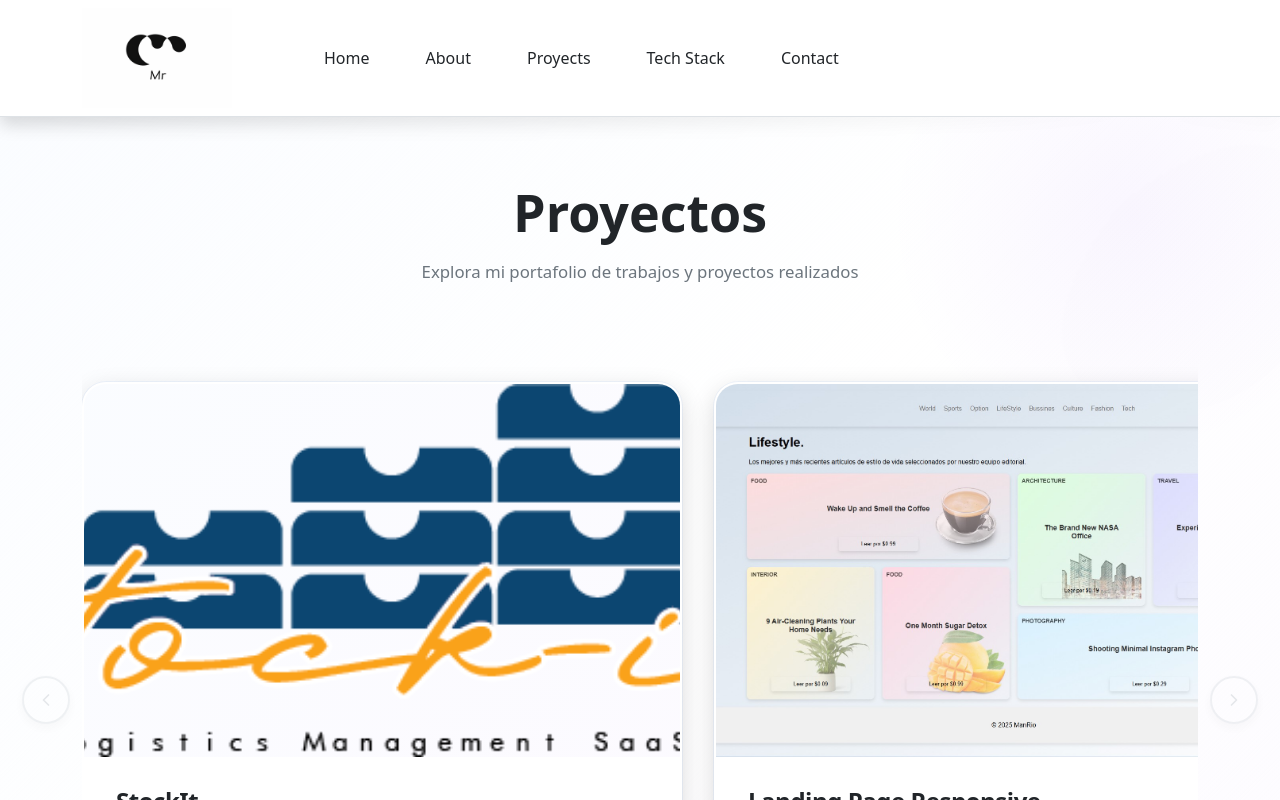
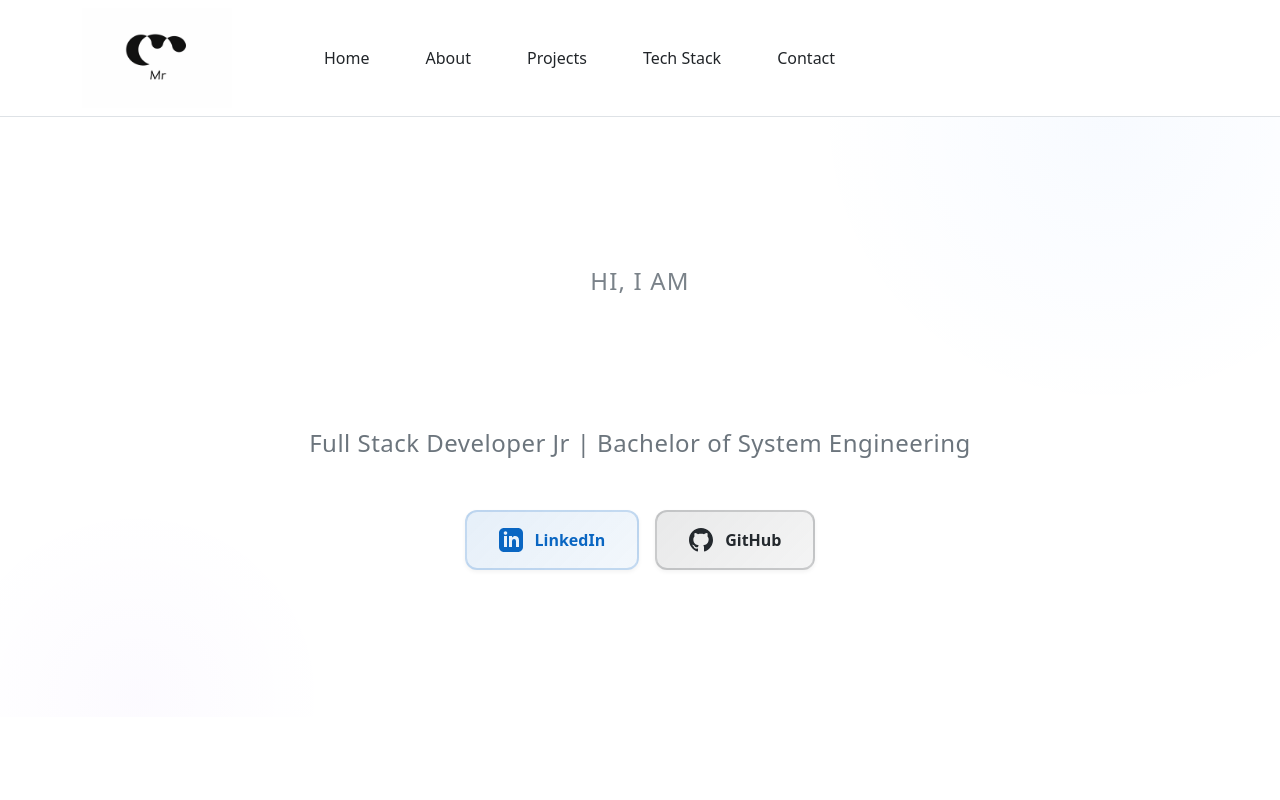
Before and after one commit to matiregalo/Portfolio, a React (Vite) app: page / in a window 1280 px wide. Built offline with nearby package versions, Linux system fonts and the light colour scheme.

Commit message:
Todo perfecto

```diff
--- a/src/App.jsx
+++ b/src/App.jsx
@@ -6,7 +6,7 @@ import Home from "./components/pages/Home/Home";
 import About from "./components/pages/About/About";
 import TechStack from "./components/pages/TechStack/TechStack";
 import Contact from "./components/pages/Contact/Contact";
-import Projects from "./components/proyects/Projects";
+import ProjectsListContainer from "./components/proyects/ProyectsListContainer";
 
 function App() {
   return (
@@ -14,9 +14,9 @@ function App() {
       <BrowserRouter>
         <NavBar />
         <Routes>
-          <Route path="/proyects" element={<Home />} />
+          <Route path="/" element={<Home />} />
           <Route path="/about" element={<About />} />
-          <Route path="/" element={<Projects />} />
+          <Route path="/projects" element={<ProjectsListContainer />} />
           <Route path="/techStack" element={<TechStack />} />
           <Route path="/contact" element={<Contact />} />
         </Routes>
--- a/src/components/layout/NavBar/NavBar.jsx
+++ b/src/components/layout/NavBar/NavBar.jsx
@@ -30,7 +30,11 @@ const NavBar = () => {
           >
             <ul className="navbar-nav me-auto mb-2 mb-lg-0">
               <li className="nav-item mx-2">
-                <Link className="nav-link text-dark" to="/proyects" id="link-home">
+                <Link
+                  className="nav-link text-dark"
+                  to="/"
+                  id="link-home"
+                >
                   Home
                 </Link>
               </li>
@@ -44,12 +48,8 @@ const NavBar = () => {
                 </Link>
               </li>
               <li className="nav-item mx-2">
-                <Link
-                  className="nav-link text-dark"
-                  to="/"
-                  id="link-proyects"
-                >
-                  Proyects
+                <Link className="nav-link text-dark" to="/projects" id="link-projects">
+                  Projects
                 </Link>
               </li>
               <li className="nav-item mx-2">
--- /dev/null
+++ b/src/components/proyects/Proyect/Proyect.jsx
@@ -0,0 +1,43 @@
+const Proyect = ({ project, className, dataLabel }) => {
+  return (
+    <div className={className} data-label={dataLabel}>
+      <div className="slide__content">
+        <div className="slide__image-wrapper">
+          <img
+            src={project.image}
+            alt={project.title}
+            loading="lazy"
+            onError={(e) => {
+              e.target.onerror = null;
+              e.target.src = "/logoMRTransparente.png";
+            }}
+          />
+        </div>
+        <div className="slide__info">
+          <h3 className="slide__title">{project.title}</h3>
+          <p className="slide__description">{project.description}</p>
+          <div className="slide__links">
+            <a
+              href={project.demoLink}
+              className="slide__btn slide__btn--demo"
+              target={project.external ? "_blank" : "_self"}
+              rel={project.external ? "noopener noreferrer" : undefined}
+            >
+              <span>Visit the website</span>
+            </a>
+            <a
+              href={project.codeLink}
+              className="slide__btn slide__btn--code"
+              target="_blank"
+              rel="noopener noreferrer"
+            >
+              <span>Code</span>
+            </a>
+          </div>
+        </div>
+      </div>
+    </div>
+  );
+};
+
+export default Proyect;
--- a/src/components/proyects/ProyectList.jsx
+++ b/src/components/proyects/ProyectList.jsx
@@ -1,6 +1,6 @@
 import "./projects.css";
 import { useState, useRef, useEffect } from "react";
-
+import Proyect from "./Proyect/Proyect";
 const ProyectList = ({ projects }) => {
   const carouselRef = useRef(null);
   const [currentSlide, setCurrentSlide] = useState(0);
@@ -20,7 +20,7 @@ const ProyectList = ({ projects }) => {
       setCanScrollRight(scrollLeft < scrollWidth - clientWidth - 10);
 
       // Detectar slide actual con mejor precisión
-      const slides = carousel.querySelectorAll('.carousel__slide');
+      const slides = carousel.querySelectorAll(".carousel__slide");
       if (slides.length === 0) return;
 
       // Centro del viewport
@@ -75,7 +75,7 @@ const ProyectList = ({ projects }) => {
     const carousel = carouselRef.current;
     if (!carousel) return;
 
-    const slides = carousel.querySelectorAll('.carousel__slide');
+    const slides = carousel.querySelectorAll(".carousel__slide");
     const targetSlide = slides[index];
 
     if (!targetSlide) return;
@@ -85,7 +85,7 @@ const ProyectList = ({ projects }) => {
     const slideWidth = targetSlide.offsetWidth;
 
     // Centrar el slide
-    const scrollPosition = slideLeft - (carouselWidth / 2) + (slideWidth / 2);
+    const scrollPosition = slideLeft - carouselWidth / 2 + slideWidth / 2;
 
     carousel.scrollTo({
       left: scrollPosition,
@@ -160,53 +160,16 @@ const ProyectList = ({ projects }) => {
           {/* Carrusel con scroll-snap */}
           <div
             ref={carouselRef}
-            className="carousel carousel--scroll-buttons carousel--scroll-markers carousel--inert"
+            className="carousel carousel--scroll-buttons carousel--scroll-markers"
           >
-            {projects.map((project, index) => (
-              <div
-                key={project.id}
-                className="carousel__slide"
-                data-label={`Slide ${index + 1}`}
-              >
-                <div className="slide__content">
-                  <div className="slide__image-wrapper">
-                    <img
-                      src={project.image}
-                      alt={project.title}
-                      loading="lazy"
-                      onError={(e) => {
-                        e.target.onerror = null;
-                        e.target.src = "/logoMRTransparente.png";
-                      }}
-                    />
-                  </div>
-                  <div className="slide__info">
-                    <h3 className="slide__title">{project.title}</h3>
-                    <p className="slide__description">{project.description}</p>
-                    <div className="slide__links">
-                      <a
-                        href={project.demoLink}
-                        className="slide__btn slide__btn--demo"
-                        target={project.external ? "_blank" : "_self"}
-                        rel={
-                          project.external ? "noopener noreferrer" : undefined
-                        }
-                      >
-                        <span>Ver Demo</span>
-                      </a>
-                      <a
-                        href={project.codeLink}
-                        className="slide__btn slide__btn--code"
-                        target="_blank"
-                        rel="noopener noreferrer"
-                      >
-                        <span>Código</span>
-                      </a>
-                    </div>
-                  </div>
-                </div>
-              </div>
-            ))}
+              {projects.map((project, index) => (
+                <Proyect
+                  key={project.id}
+                  project={project}
+                  className="carousel__slide"
+                  dataLabel={`Slide ${index + 1}`}
+                />
+              ))}
           </div>
 
           {/* Indicadores de posición (dots) */}
--- a/src/components/proyects/projects.css
+++ b/src/components/proyects/projects.css
@@ -54,7 +54,6 @@
   z-index: 1;
 }
 
-
 .section-lead {
   color: var(--text-secondary);
   max-width: 760px;
@@ -78,7 +77,7 @@
 /* Botones de navegación */
 .carousel-nav {
   position: absolute;
-  top: 50%;
+  top: 35%;
   transform: translateY(-50%);
   z-index: 10;
   width: 48px;
@@ -95,6 +94,7 @@
   box-shadow: var(--shadow-md);
   opacity: 0;
   animation: fadeIn 0.8s ease-out 0.5s forwards;
+  pointer-events: auto;
 }
 
 .carousel-nav:hover:not(:disabled) {
@@ -118,6 +118,7 @@
   cursor: not-allowed;
   border-color: var(--gray-300);
   color: var(--gray-400);
+  pointer-events: none;
 }
 
 .carousel-nav--left {
@@ -252,7 +253,7 @@
 }
 
 .slide__content::before {
-  content: '';
+  content: "";
   position: absolute;
   top: 0;
   left: 0;
@@ -291,7 +292,7 @@
 }
 
 .slide__image-wrapper::after {
-  content: '';
+  content: "";
   position: absolute;
   inset: 0;
   background: linear-gradient(
@@ -383,7 +384,9 @@
   border-radius: 50%;
   background: rgba(255, 255, 255, 0.3);
   transform: translate(-50%, -50%);
-  transition: width 0.6s, height 0.6s;
+  transition:
+    width 0.6s,
+    height 0.6s;
 }
 
 .slide__btn:hover::before {
@@ -434,7 +437,7 @@
 }
 
 .slide__btn--code::after {
-  content: '';
+  content: "";
   position: absolute;
   inset: 0;
   background: linear-gradient(
@@ -517,6 +520,7 @@
   }
 
   .carousel-nav {
+    top: 35%;
     background: rgba(255, 255, 255, 0.98);
     backdrop-filter: blur(10px);
     box-shadow: 0 4px 16px rgba(0, 0, 0, 0.1);
@@ -557,7 +561,7 @@
   }
 
   &::column::scroll-marker {
-    content: ' ';
+    content: " ";
   }
 
   &::column::scroll-marker:target-current {
@@ -577,10 +581,12 @@
 }
 
 @keyframes offscreen-inert {
-  entry 0%, exit 100% {
+  entry 0%,
+  exit 100% {
     interactivity: inert;
   }
-  entry 100%, exit 0% {
+  entry 100%,
+  exit 0% {
     interactivity: auto;
   }
 }
@@ -618,7 +624,7 @@
     font-size: 2rem;
   }
 
-  /* Ocultar flechas en tablets */
+  /* Ajustar flechas en tablets */
   .carousel-nav--left {
     left: 10px;
   }
@@ -628,6 +634,7 @@
   }
 
   .carousel-nav {
+    top: 30%;
     width: 40px;
     height: 40px;
     background: rgba(255, 255, 255, 0.95);
--- a/src/index.css
+++ b/src/index.css
@@ -1,4 +1,3 @@
-
 /* ============================================
    GLOBAL STYLES & COLOR SYSTEM
    ============================================ */
```
Also changed, not shown: src/components/proyects/ProyectsListContainer.jsx (renamed from src/components/proyects/Projects.jsx, +5 -6 lines).
